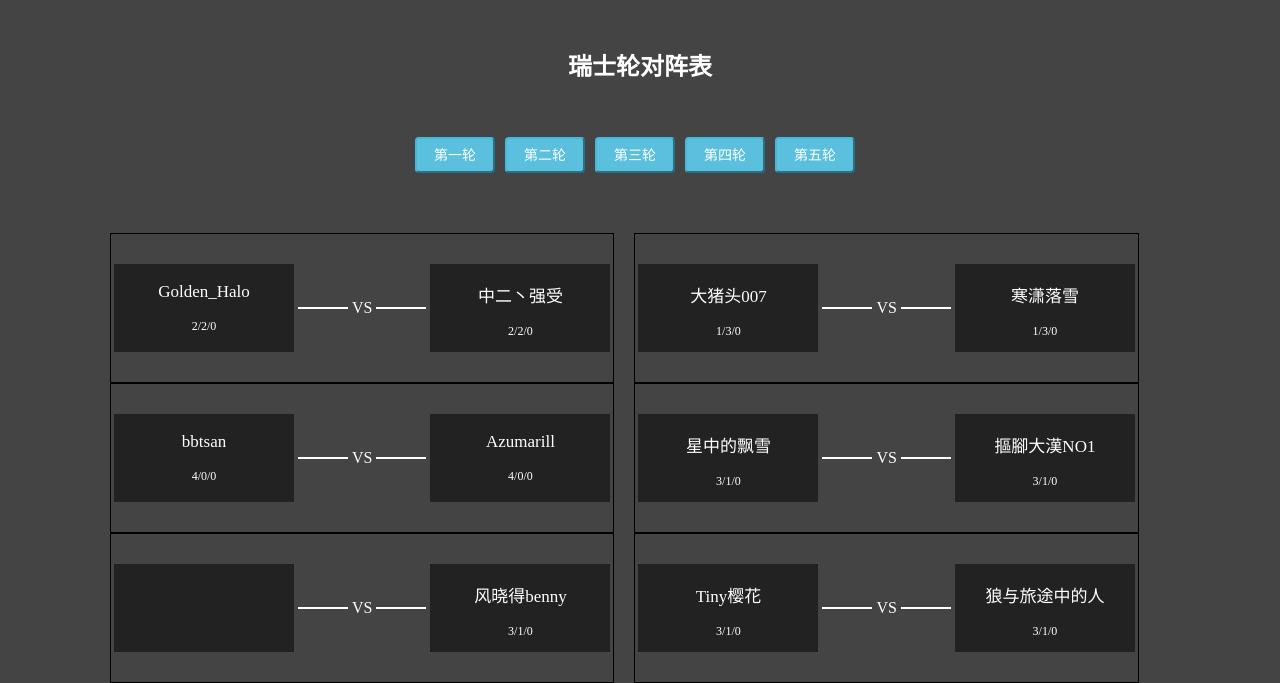
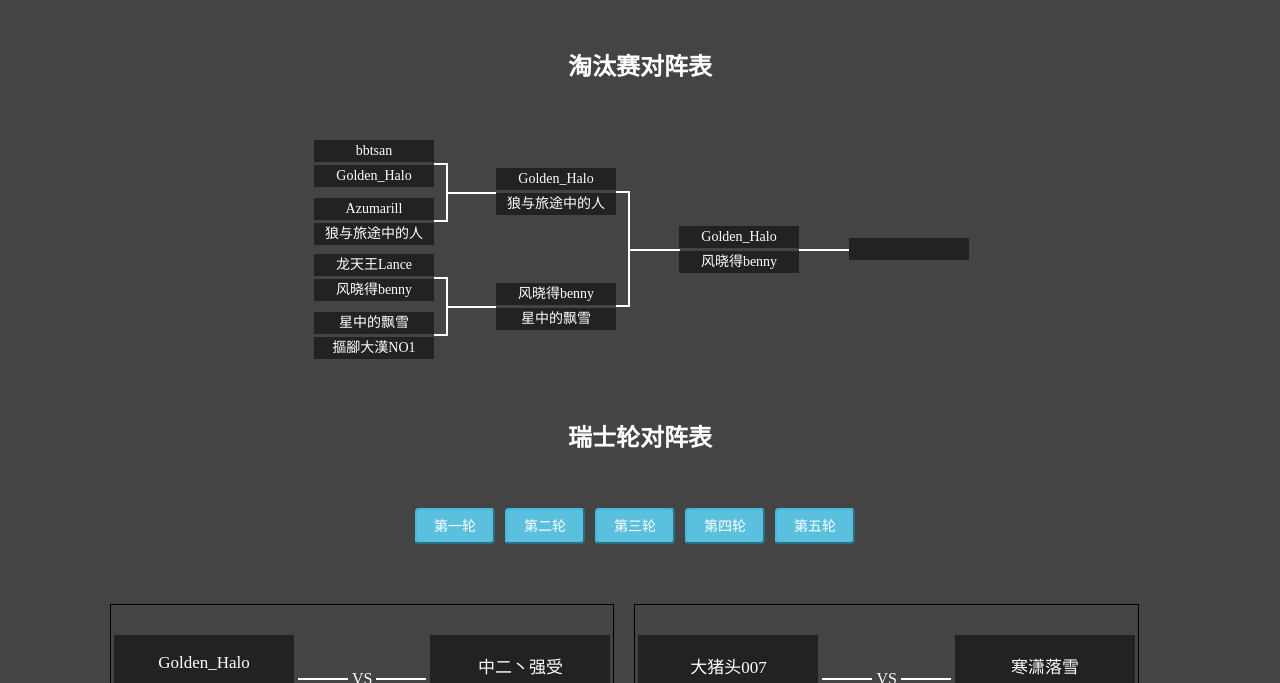
Before and after one commit to SolameLeong/battle_group, a website: page LilligantCup2016/index.html in a window 1280 px wide. Shown: the part 100-783 px from the top of the page. Drawn offline with Linux system fonts and the light colour scheme.

Commit message:
Updated knockout part.

```diff
--- a/LilligantCup2016/index.html
+++ b/LilligantCup2016/index.html
@@ -12,6 +12,123 @@
 <div id="mainTitle">
     <h1>百度口袋妖怪吧寒假实机对战大赛</h1>
 </div>
+<!--淘汰赛区域-->
+<h2 class="subTitle">淘汰赛对阵表</h2>
+<table id="knockout">
+    <tr>
+        <td>
+            <table>
+                <tr>
+                    <td>
+                        <div class="player m1">
+                            <div class="name">bbtsan</div>
+                            <div class="promotion"></div>
+                        </div>
+                        <div class="player m2">
+                            <div class="name">Golden_Halo</div>
+                            <div class="promotion"></div>
+                        </div>
+                    </td>
+                </tr>
+                <tr>
+                    <td>
+                        <div class="player m3">
+                            <div class="name">Azumarill</div>
+                            <div class="promotion"></div>
+                        </div>
+                        <div class="player m4">
+                            <div class="name">狼与旅途中的人</div>
+                            <div class="promotion"></div>
+                        </div>
+                    </td>
+                </tr>
+                <tr>
+                    <td>
+                        <div class="player m1">
+                            <div class="name">龙天王Lance</div>
+                            <div class="promotion"></div>
+                        </div>
+                        <div class="player m2">
+                            <div class="name">风晓得benny</div>
+                            <div class="promotion"></div>
+                        </div>
+                    </td>
+                </tr>
+                <tr>
+                    <td>
+                        <div class="player m3">
+                            <div class="name">星中的飘雪</div>
+                            <div class="promotion"></div>
+                        </div>
+                        <div class="player m4">
+                            <div class="name">摳腳大漢NO1</div>
+                            <div class="promotion"></div>
+                        </div>
+                    </td>
+                </tr>
+            </table>
+        </td>
+        <td>
+            <table>
+                <tr>
+                    <td class="knockout_promotion">
+                        <div class="promotion_line"></div>
+                    </td>
+                </tr>
+                <tr>
+                    <td class="knockout_promotion">
+                        <div class="promotion_line"></div>
+                    </td>
+                </tr>
+            </table>
+        </td>
+        <td>
+            <table>
+                <tr>
+                    <td class="to2">
+                        <div class="player m1">
+                            <div class="name">Golden_Halo</div>
+                            <div class="promotion"></div>
+                        </div>
+                        <div class="player m2">
+                            <div class="name">狼与旅途中的人</div>
+                            <div class="promotion"></div>
+                        </div>
+                    </td>
+                </tr>
+                <tr>
+                    <td class="to2">
+                        <div class="player m3">
+                            <div class="name">风晓得benny</div>
+                            <div class="promotion"></div>
+                        </div>
+                        <div class="player m4">
+                            <div class="name">星中的飘雪</div>
+                            <div class="promotion"></div>
+                        </div>
+                    </td>
+                </tr>
+            </table>
+        </td>
+        <td>
+            <div class="vertical"></div>
+        </td>
+        <td>
+            <div class="horizontal"></div>
+        </td>
+        <td class="final">
+            <div class="name player">Golden_Halo</div>
+            <div class="name player">风晓得benny</div>
+        </td>
+        <td class="to_final">
+            <div class="horizontal"></div>
+        </td>
+        <td>
+            <div class="player winner name"></div>
+        </td>
+    </tr>
+</table>
+
 <!--瑞士轮区域-->
 <div class="subTitle">
     <h2>瑞士轮对阵表</h2>
@@ -50,7 +167,6 @@
 <div id="locate">
     <a type="button" class="btn" v-for="number in groupNumbers" v-bind:href="generate_id(number)">{{number}} 组</a>
 </div>
-
 <div id="group-battle">
     <div class="group" v-for="number, n in groupNumbers" v-bind:id="get_group(number)">
         <h2>{{ number }}组</h2>
--- a/LilligantCup2016/style.css
+++ b/LilligantCup2016/style.css
@@ -15,6 +15,56 @@ body {
     margin-top: 50px;
     margin-bottom: 50px;
     clear: both;
+}
+
+#knockout {
+    font-size: 14px;
+    width: 664px;
+    margin: 50px auto;
+}
+
+#knockout .player {
+    margin-top: 2px;
+    margin-bottom: 3px;
+    height: 22px;
+    line-height: 22px;
+}
+
+.promotion_line {
+    height: 2px;
+    width: 50px;
+    background-color: #ffffff;
+    margin-left: -12px;
+}
+
+.to2 {
+    height: 110px;
+}
+
+.to2 .player {
+    margin-left: -10px;
+}
+
+.vertical {
+    width: 2px;
+    height: 110px;
+    background-color: #ffffff;
+    margin-left: -9px;
+}
+
+.horizontal {
+    height: 2px;
+    width: 50px;
+    background-color: #ffffff;
+    margin-left: -11px;
+}
+
+.to_final div {
+    margin-left: -4px;
+}
+
+.final div {
+    margin-left: -5px;
 }
 
 #locate {
@@ -44,15 +94,21 @@ body {
     text-decoration: none;
 }
 
+.knockout_promotion {
+    height: 110px;
+    margin-left: -4px;
+}
 
-#swiss_pas{
+#swiss_pas {
     height: 1400px;
     width: 1080px;
     margin: 30px auto;
 }
-#swiss_pas > div{
+
+#swiss_pas > div {
     margin: 20px auto;
 }
+
 .btn_r {
     margin-right: 10px;
     margin-top: 5px;
@@ -73,6 +129,7 @@ body {
     user-select: none;
     text-decoration: none;
 }
+
 .swiss_match {
     border: 1px solid black;
     height: 150px;
@@ -80,20 +137,24 @@ body {
     margin: 0 10px;
     float: left;
 }
+
 .swiss_match td {
     width: 181px;
 }
-.swiss_player{
+
+.swiss_player {
     background-color: #222222;
     color: #ffffff;
     height: 86px;
     width: 150px;
     padding: 1px 15px;
 }
+
 .swiss_name {
     font-size: 17px;
 }
-.marks{
+
+.marks {
     font-size: 12px;
 }
 
@@ -104,22 +165,24 @@ body {
 
 }
 
-
 /*小组赛*/
 #group-battle {
     margin: 50px auto;
     font-size: 14px;
     width: 1210px;
 }
+
 .group {
     width: 600px;
     border: 1px solid black;
     float: left;
 }
+
 .group > table {
     margin: 0 auto;
 }
-.match>td {
+
+.match > td {
     padding: 0;
 }
 
@@ -127,16 +190,18 @@ body {
     width: 126px;
     padding: 0;
 }
-.player {
+
+#group-battle .player {
     margin-top: 3px;
     margin-bottom: 3px;
     height: 22px;
     line-height: 22px;
 }
 
-.player>div {
+.player > div {
     float: left;
 }
+
 .match {
     margin-top: -2px;
 }
@@ -149,7 +214,7 @@ body {
 }
 
 .name {
-    width:120px;
+    width: 120px;
     height: 22px;
     background-color: #222222;
 }
@@ -157,44 +222,52 @@ body {
 .promotion {
     height: 24px;
     float: left;
-    margin-top: -2px;
+    margin-top: -1px;
     border: #ffffff solid 0;
 }
+
 .m1 .promotion {
     border-bottom-width: 2px;
     width: 14px;
 }
+
 .m2 .promotion {
     width: 12px;
     height: 28px;
     border-right-width: 2px;
 }
+
 .m3 .promotion {
     width: 12px;
-    height: 27px;
+    height: 28px;
     margin-top: -4px;
     border-right-width: 2px;
 }
+
 .m4 .promotion {
     width: 14px;
     margin-top: -3px;
     border-top-width: 2px;
 }
+
 .hLine {
     width: 35px;
     height: 2px;
     background-color: #ffffff;
     margin-left: -8px;
 }
+
 .hLine2 {
     width: 35px;
     height: 2px;
     background-color: #ffffff;
     margin-left: -4px;
 }
+
 .turn2 div {
     margin-left: -2px;
 }
+
 .winner {
     margin-left: -4px;
 }
```
